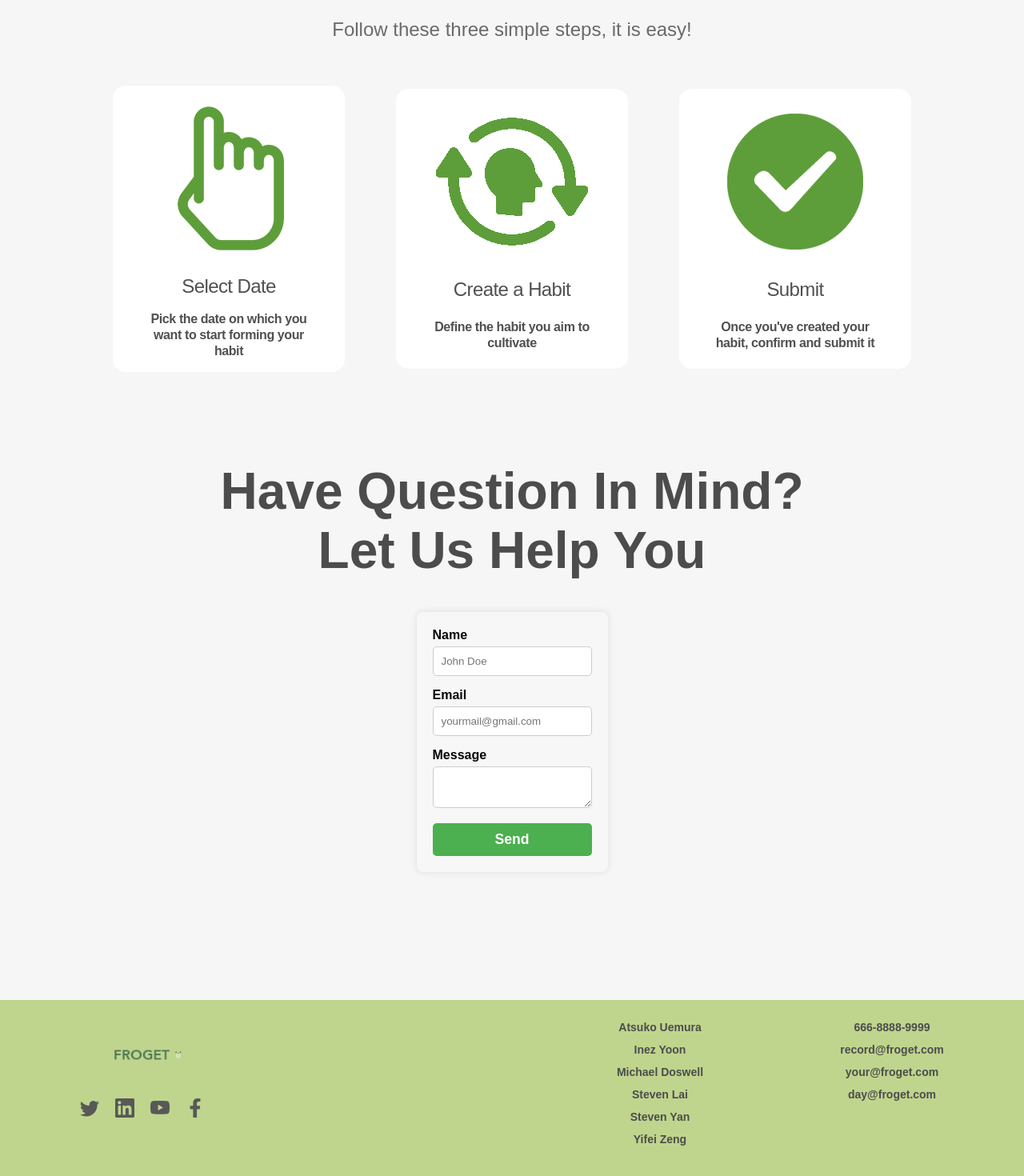
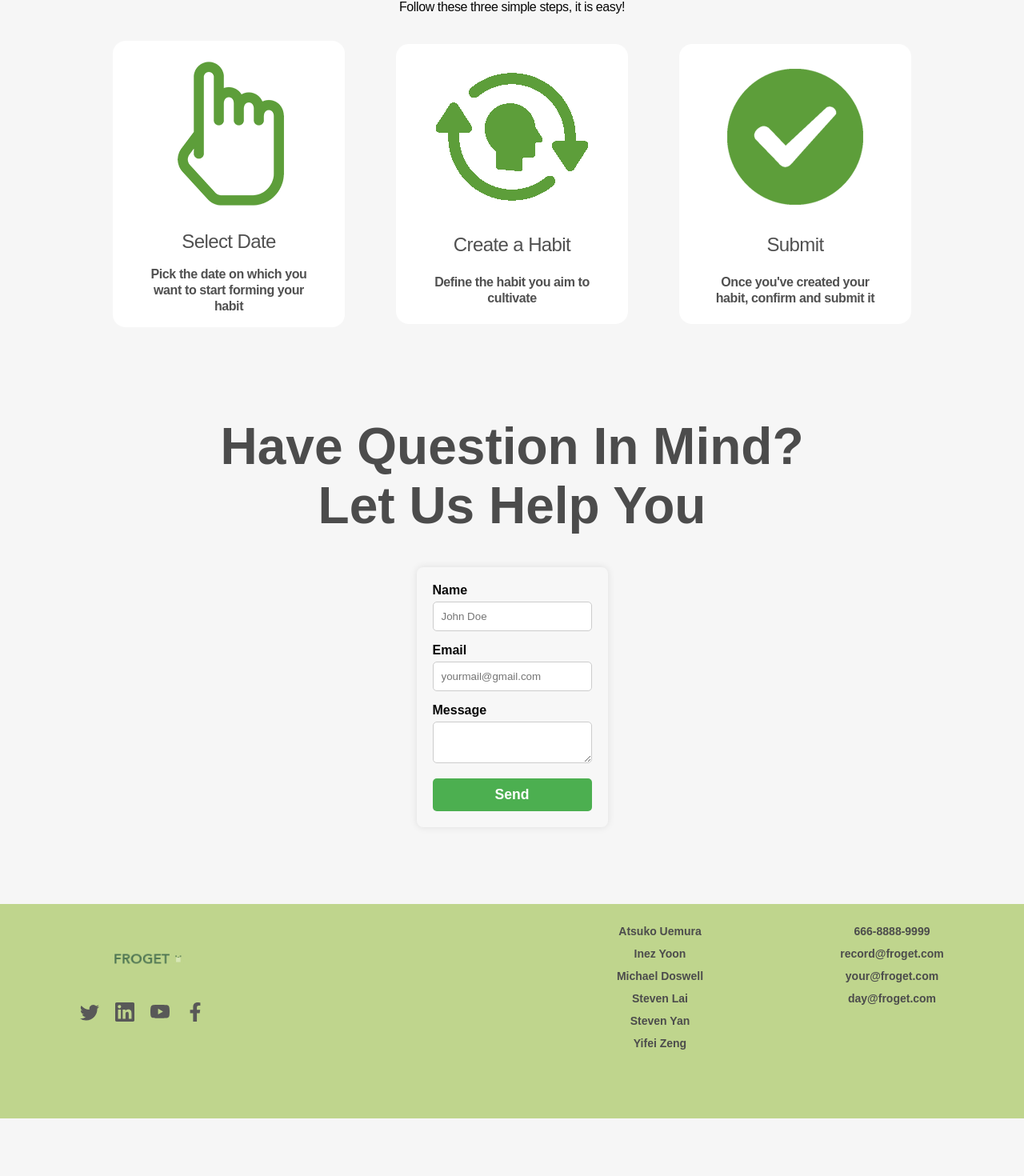
Before and after one commit to thebiggest0/QDS-group-11, a React (Vite) app: page / in a window 1280 px wide. Shown: the part 3372-4842 px from the top of the page at 80% size. After the commit the page ends 4770 px from the top, so only its background shows below. Built offline with nearby package versions, Linux system fonts and the light colour scheme; no server answers; a web font is replaced by a local one.

Commit message:
Change CSS

```diff
--- a/src/scenes/about/about.css
+++ b/src/scenes/about/about.css
@@ -135,7 +135,7 @@ textarea {
 .footer-wrapper {
     margin: 6rem 0rem;
     display: flex;
-    margin-top: 10rem;
+    margin-top: 2rem;
 }
 
 .footer-logo-container {
--- a/src/scenes/about/steps.jsx
+++ b/src/scenes/about/steps.jsx
@@ -26,7 +26,7 @@ const Work = () => {
             <div className="work-section-top">
                 <p className="primary-subheading">Getting Started</p>
                 <h1 className="primary-heading">How It Works</h1>
-                <p className="primary-text">
+                <p className="font-light leading-tight tracking-tight">
                     Follow these three simple steps, it is easy!
                 </p>
             </div>
```
